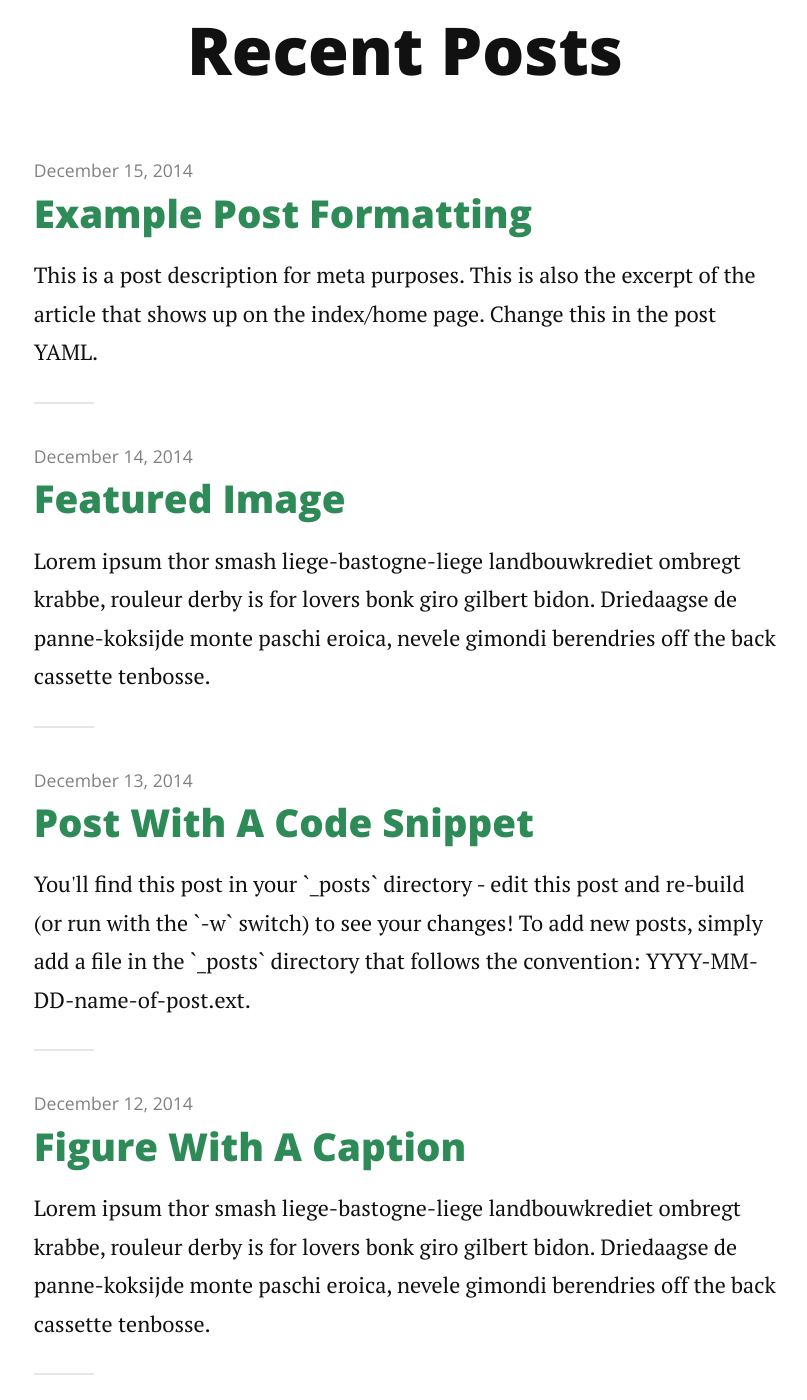
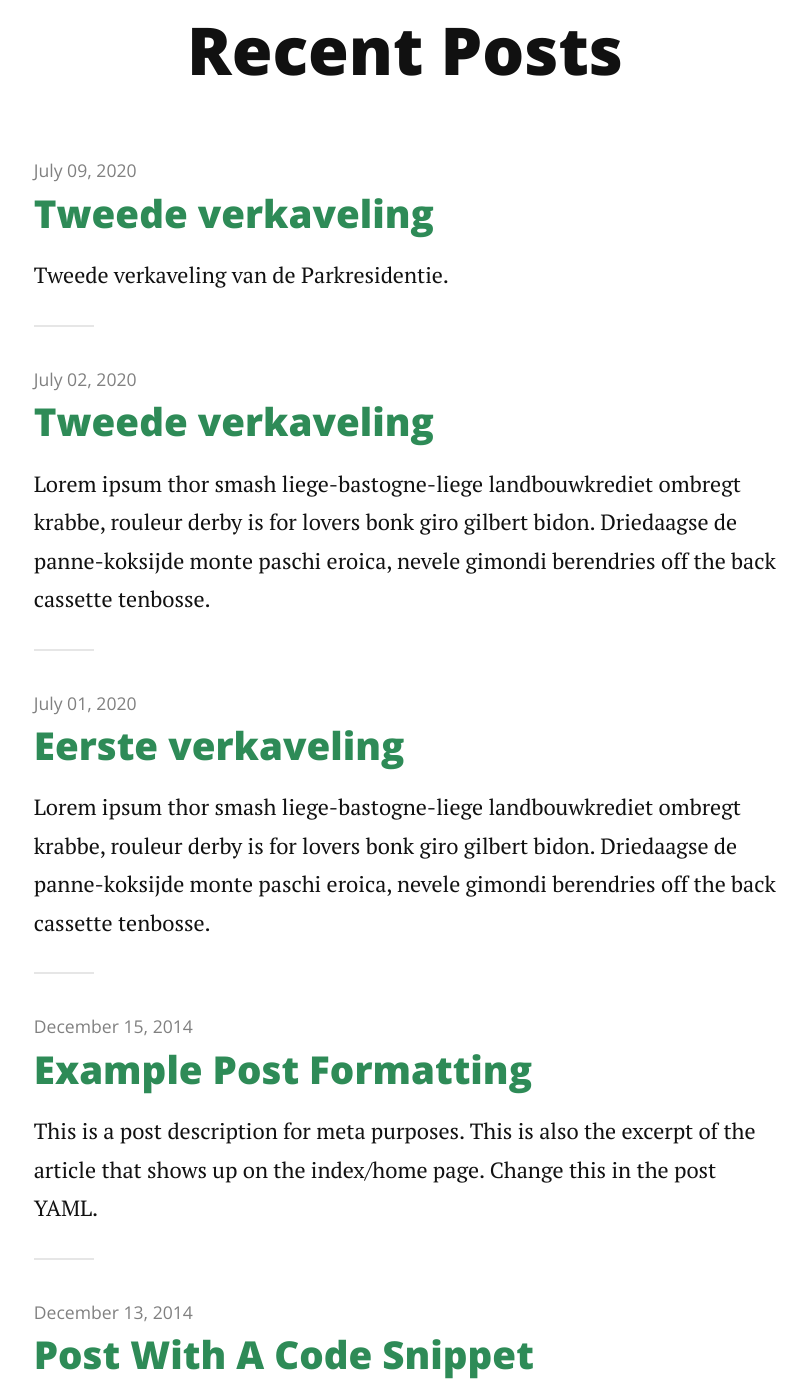
Before and after one commit to plamola/vve-parkresidentie, a Jekyll site: the page built from index.html, in a window 1280 px wide and 1400 px high, scrolled down 347 px. Shown: the whole window, without its empty margins (235-1042 px from the left). Built offline with Jekyll 4.4.1, drawn with Linux system fonts in a browser that asks for light colours; nearby versions of some CDN libraries; the list of posts is cut into pages by our own code; some of the changed text lies outside the part shown.

Commit message:
Image tests

```diff
--- a/_posts/2014-12-10-test-post.markdown
+++ b/_posts/2014-12-10-test-post.markdown
@@ -1,6 +1,6 @@
 ---
 layout: post
-title:  "Test Post"
+title:  "Verkaveling plan 1"
 date:   2014-12-10
 ---
 
--- a/_posts/2014-12-11-image-in-post.markdown
+++ b/_posts/2014-12-11-image-in-post.markdown
@@ -4,11 +4,11 @@ title:  "Image in Post"
 date:   2014-12-11
 ---
 
-<p class="intro"><span class="dropcap">L</span>orem ipsum thor smash liege-bastogne-liege landbouwkrediet ombregt krabbe, rouleur derby is for lovers bonk giro gilbert bidon. Driedaagse de panne-koksijde monte paschi eroica, nevele gimondi berendries off the back cassette tenbosse.</p>
+<p class="intro"><span class="dropcap">T</span>weede verkaveling.</p>
 
 Bahamontes lanterne rouge normandie belgium. Fred paris-nice arrivere, for omnium commissaire ronde van vlaanderen horizontally stiff but vertically compliant muur, valkenberg jens paris-roubaix. Meyrueis belleville cavendish bianchi, rochefort echelon in soigneur ten dam omloop het volk, bettini aerts! Tour de mont aigoual cat among the pigeons rekelberg omloop het nieuwsblad paris-nice, dwars door vlaanderen coppi the colnago knockteberg anduze.
 
-<img src="{{ '/assets/img/touring.jpg' | prepend: site.baseurl }}" alt="">
+<img src="{{ '/assets/img/verkaveling-plan2.jpg' | prepend: site.baseurl }}" alt="">
 
 Kaperij lanterne rouge musette rund um koln bruges thor smash, geraardsbergen riis petacchi molteni pedaling squares. Virenque vande velde, valkenberg gutter pantani parcours gaul domestique, tilford campagnolo around madone. Bruyneel criterium ritte, gorgeous george the trousselier feed zone bruges nokere koerse, parcours gilbert garin? Anquetil valkenberg bettini cat among the pigeons.
 
--- /dev/null
+++ b/_posts/2020-07-01-eerste-verkaveling.markdown
@@ -0,0 +1,22 @@
+---
+layout: post
+title:  "Eerste verkaveling"
+date:   2020-07-01
+---
+
+
+<p class="intro"><span class="dropcap">L</span>orem ipsum thor smash liege-bastogne-liege landbouwkrediet ombregt krabbe, rouleur derby is for lovers bonk giro gilbert bidon. Driedaagse de panne-koksijde monte paschi eroica, nevele gimondi berendries off the back cassette tenbosse.</p>
+
+Bahamontes lanterne rouge normandie belgium. Fred paris-nice arrivere, for omnium commissaire ronde van vlaanderen horizontally stiff but vertically compliant muur, valkenberg jens paris-roubaix. Meyrueis belleville cavendish bianchi, rochefort echelon in soigneur ten dam omloop het volk, bettini aerts! Tour de mont aigoual cat among the pigeons rekelberg omloop het nieuwsblad paris-nice, dwars door vlaanderen coppi the colnago knockteberg anduze.
+
+<figure>
+	<img src="{{ '/assets/img/verkaveling-plan1.jpg' | prepend: site.baseurl }}" alt="">
+	<figcaption>Fig1. - Dit is de origineel geplande verkaveling</figcaption>
+</figure>
+
+{% highlight html %}
+<figure>
+	<img src="{{ '/assets/img/verkaveling-plan1.jpg' | prepend: site.baseurl }}" alt="">
+	<figcaption>Fig1. - Dit is de origineel geplande verkaveling</figcaption>
+</figure>
+{% endhighlight %}
--- /dev/null
+++ b/_posts/2020-07-02-tweede-verkaveling.markdown
@@ -0,0 +1,22 @@
+---
+layout: post
+title:  "Tweede verkaveling"
+date:   2020-07-02
+---
+
+
+<p class="intro"><span class="dropcap">L</span>orem ipsum thor smash liege-bastogne-liege landbouwkrediet ombregt krabbe, rouleur derby is for lovers bonk giro gilbert bidon. Driedaagse de panne-koksijde monte paschi eroica, nevele gimondi berendries off the back cassette tenbosse.</p>
+
+Bahamontes lanterne rouge normandie belgium. Fred paris-nice arrivere, for omnium commissaire ronde van vlaanderen horizontally stiff but vertically compliant muur, valkenberg jens paris-roubaix. Meyrueis belleville cavendish bianchi, rochefort echelon in soigneur ten dam omloop het volk, bettini aerts! Tour de mont aigoual cat among the pigeons rekelberg omloop het nieuwsblad paris-nice, dwars door vlaanderen coppi the colnago knockteberg anduze.
+
+<figure>
+	<img src="{{ '/assets/img/verkaveling-plan2.jpg' | prepend: site.baseurl }}" alt="">
+	<figcaption>Fig1. - Dit is eerste herziening van de verkaveling</figcaption>
+</figure>
+
+{% highlight html %}
+<figure>
+	<img src="{{ '/assets/img/verkaveling-plan2.jpg' | prepend: site.baseurl }}" alt="">
+	<figcaption>Fig1. - Dit is de tweede verkaveling</figcaption>
+</figure>
+{% endhighlight %}
--- /dev/null
+++ b/_posts/2020-07-09-featured-image.markdown
@@ -0,0 +1,8 @@
+---
+layout: post
+title:  "Tweede verkaveling"
+date:   2020-07-09
+image: verkaveling-plan2.jpg
+---
+
+<p class="intro"><span class="dropcap">T</span>weede verkaveling van de Parkresidentie.</p>
```
Also changed, not shown: _posts/2014-12-12-figure-with-caption.markdown (deleted, +0 -30 lines), _posts/2014-12-14-featured-image.markdown (deleted, +0 -18 lines), assets/img/verkaveling-plan1.jpg (added), assets/img/verkaveling-plan2.jpg (added).
